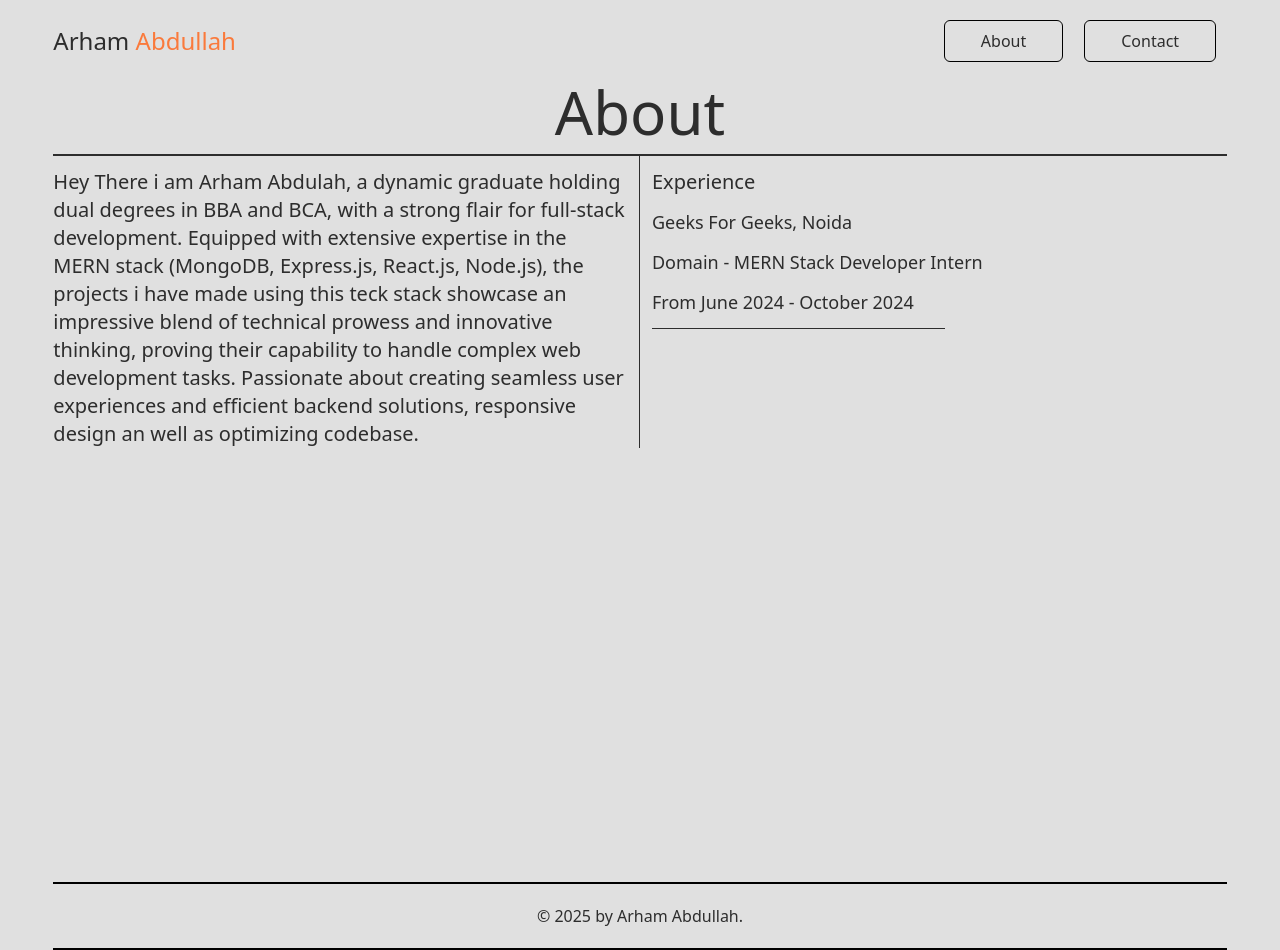
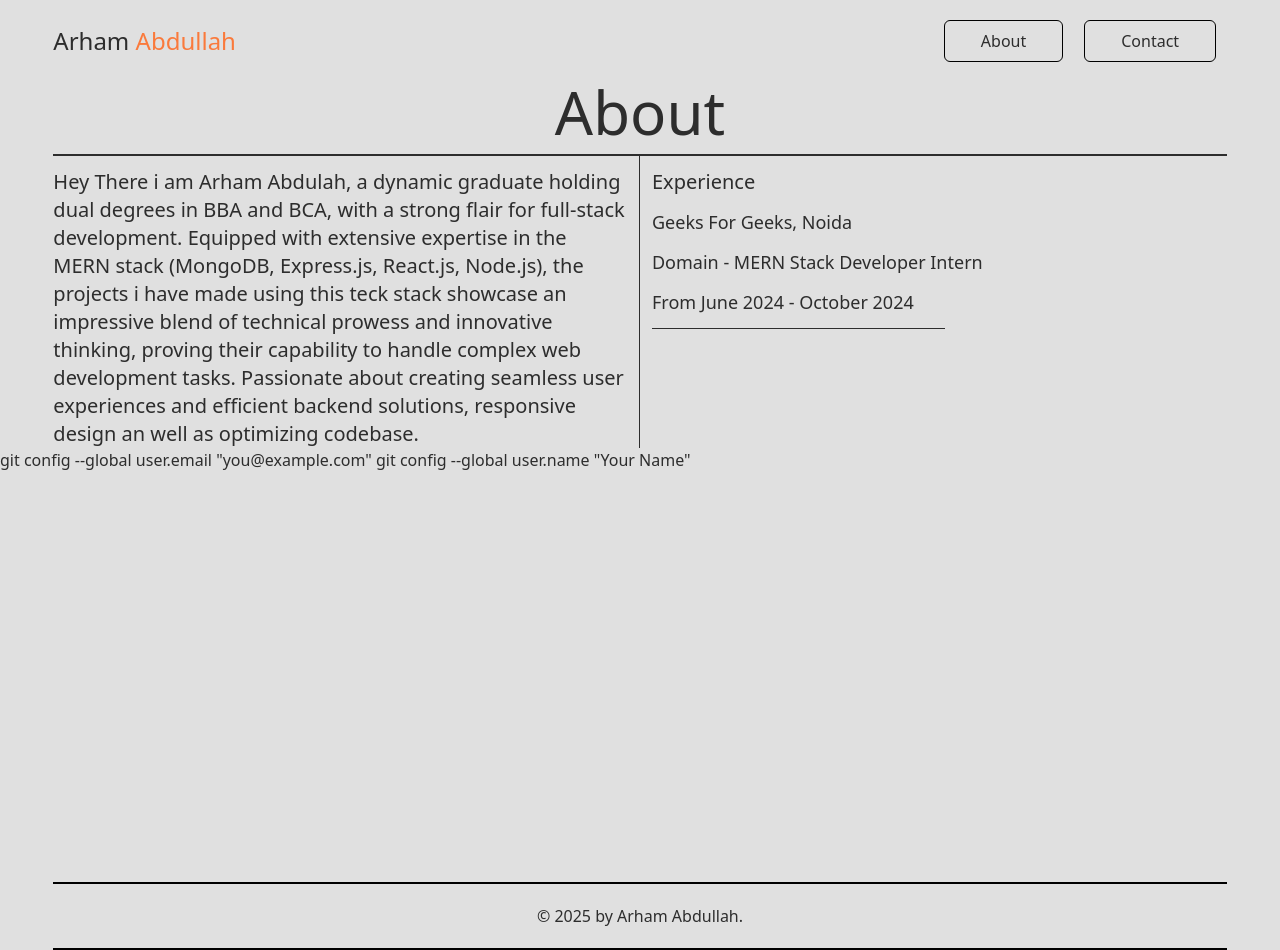
Before and after one commit to ArhamX24/personal-portfolio-site, a React (Vite) app: page /about in a window 1280 px wide. Built offline with nearby package versions, Linux system fonts and the light colour scheme.

Commit message:
Code Pushed

```diff
--- a/src/Components/AboutMe/About.jsx
+++ b/src/Components/AboutMe/About.jsx
@@ -20,6 +20,9 @@ const About = () => {
         </div>
         </div>
       </div>
+
+      git config --global user.email "you@example.com"
+      git config --global user.name "Your Name"
     </div>
   )
 }
```
